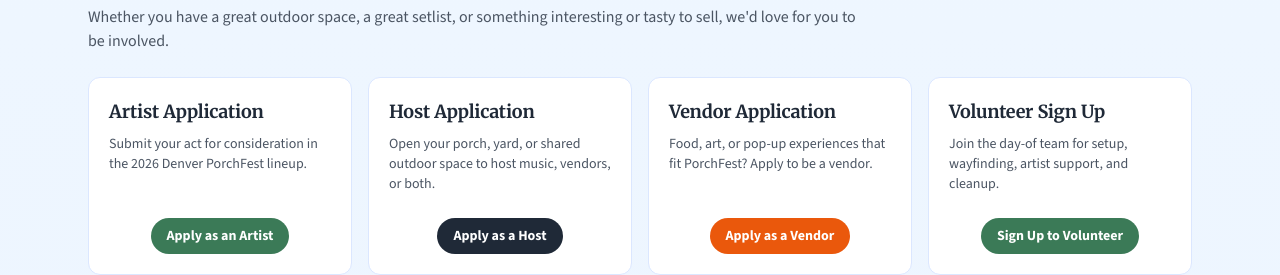
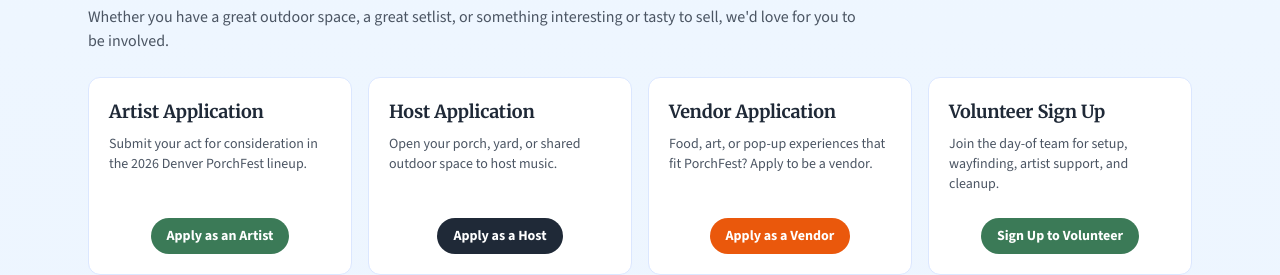
Before and after one commit to the97bradley/denver-porchfest, a Next.js app: page / in a window 1280 px wide. Shown: the part 1540-1815 px from the top of the page. Built offline with nearby package versions, Linux system fonts and the light colour scheme; no server answers.

Commit message:
Update host application copy to remove vendor wording

```diff
--- a/src/app/page.tsx
+++ b/src/app/page.tsx
@@ -268,8 +268,7 @@ export default async function Home() {
             <article className="flex h-full flex-col rounded-xl border border-[#dbe7ff] bg-white p-5">
               <h3 className="text-lg font-semibold text-[#1f2937]">Host Application</h3>
               <p className="mt-2 flex-1 text-sm text-[#4b5563]">
-                Open your porch, yard, or shared outdoor space to host music,
-                vendors, or both.
+                Open your porch, yard, or shared outdoor space to host music.
               </p>
               <a
                 href={hostApplicationUrl}
```
